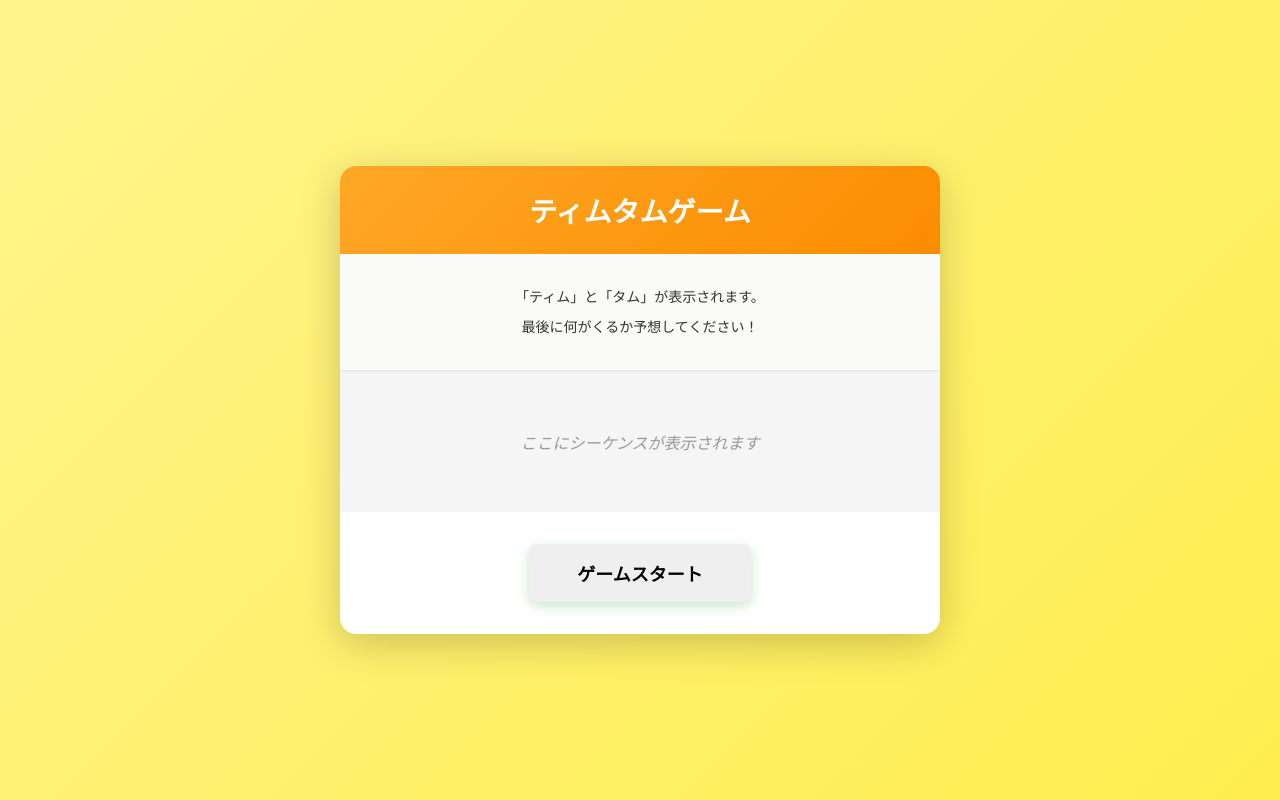
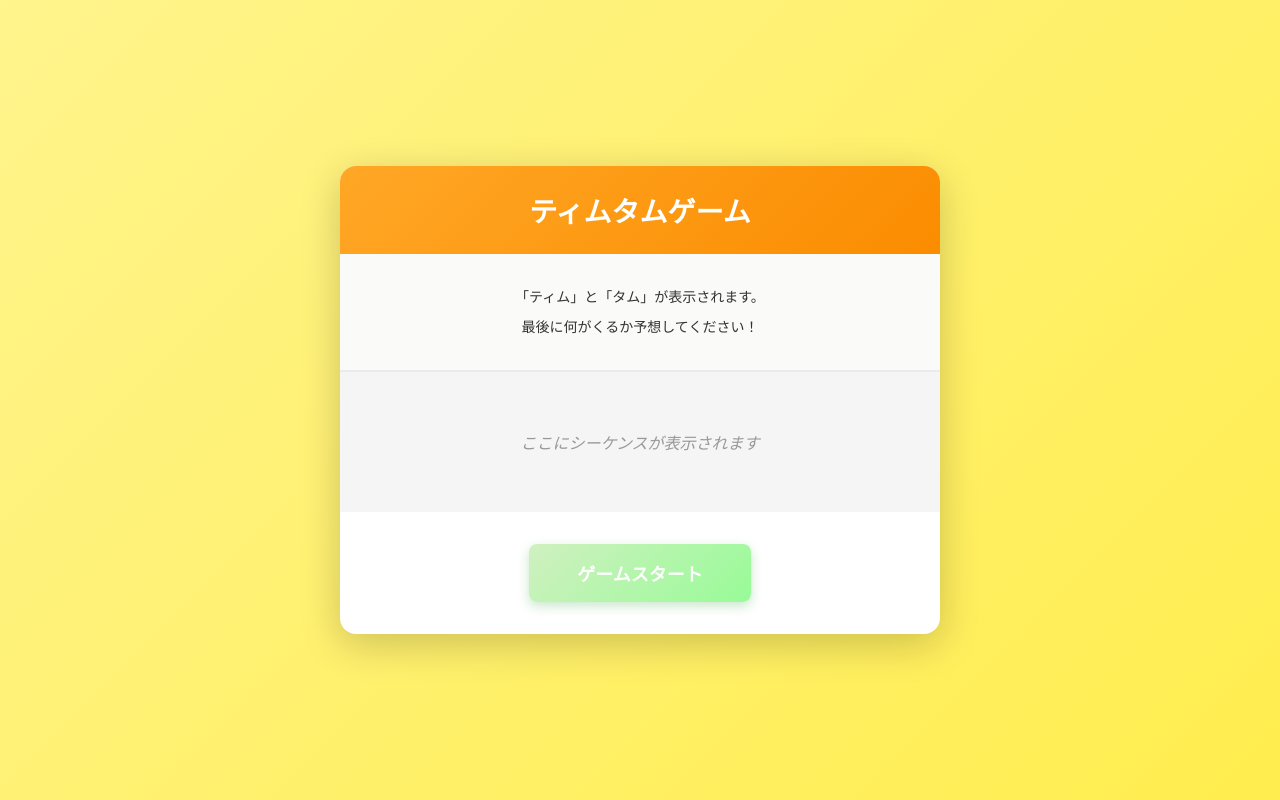
Before and after one commit to hirobekeita/Tim-Tam-Game, a React (Vite) app: page / in a window 1280 px wide. Built offline with nearby package versions, Linux system fonts and the light colour scheme.

Commit message:
Fix background style for start button

```diff
--- a/src/App.css
+++ b/src/App.css
@@ -81,7 +81,7 @@
 }
 
 .start-button {
-  background: #D0F0C0
+  background: linear-gradient(135deg, #D0F0C0 0%, #98FB98 100%);;
   color: white;
   border: none;
   padding: 16px 48px;
```
